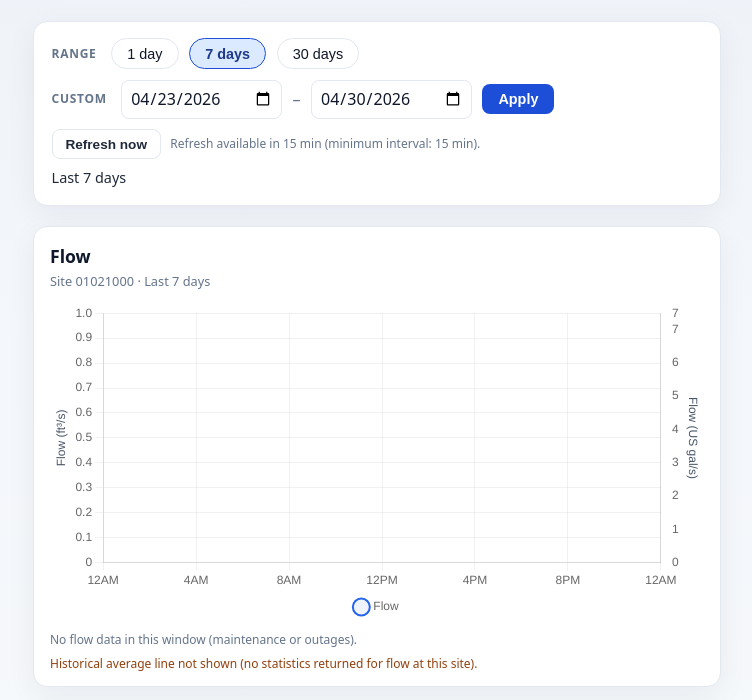
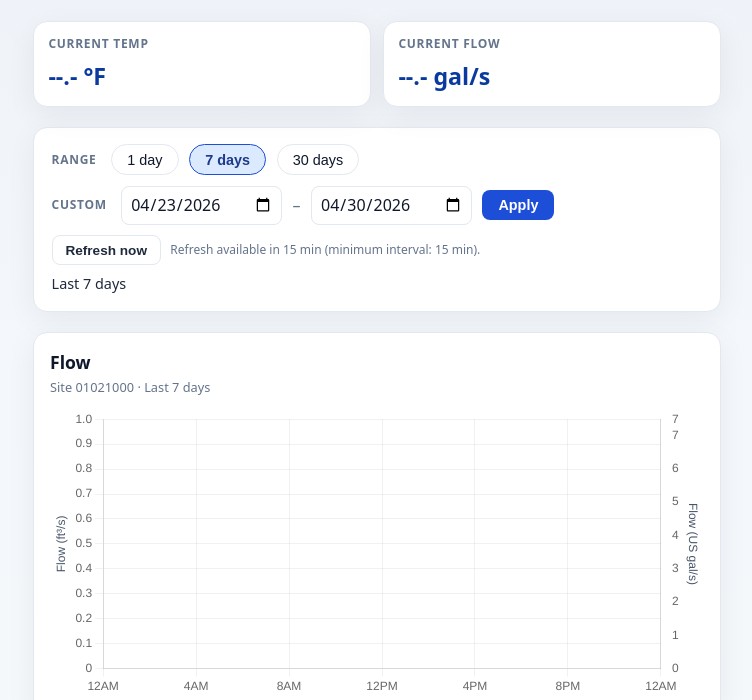
Before and after one commit to downeasternman/St.-Croix-River-Data, a website built with Vite: page index.html in a window 1280 px wide. Shown: the part 93-793 px from the top of the page, without its empty margins (263-1015 px from the left). Built offline with nearby package versions, Linux system fonts and the light colour scheme; files whose address does not match are found by name.

Commit message:
Add current conditions snapshot cards at top of app.
Show latest water temperature in Fahrenheit and flow in gallons per second from the most recent USGS points so users can see current values at a glance.

```diff
--- a/src/main.ts
+++ b/src/main.ts
@@ -30,6 +30,17 @@ app.innerHTML = `
     <h1>St. Croix River</h1>
     <p class="tagline">USGS river flow & water temperature</p>
   </header>
+
+  <section class="snapshot" aria-label="Current river conditions">
+    <article class="snapshot-card">
+      <p class="snapshot-label">Current temp</p>
+      <p class="snapshot-value" id="currentTempF">--.- °F</p>
+    </article>
+    <article class="snapshot-card">
+      <p class="snapshot-label">Current flow</p>
+      <p class="snapshot-value" id="currentFlowGps">--.- gal/s</p>
+    </article>
+  </section>
 
   <section class="controls" aria-label="Time range">
     <div class="presets">
@@ -111,6 +122,8 @@ const el = {
   endDate: document.getElementById("endDate") as HTMLInputElement,
   refreshBtn: document.getElementById("refreshBtn") as HTMLButtonElement,
   refreshInfo: document.getElementById("refreshInfo")!,
+  currentTempF: document.getElementById("currentTempF")!,
+  currentFlowGps: document.getElementById("currentFlowGps")!,
 };
 
 function setBusy(busy: boolean) {
@@ -223,6 +236,8 @@ async function load() {
 
   el.metaQ.textContent = `Site ${SITE_DISCHARGE} · ${el.rangeSummary.textContent}`;
   el.metaT.textContent = `Site ${SITE_TEMP} · ${el.rangeSummary.textContent}`;
+  el.currentTempF.textContent = "--.- °F";
+  el.currentFlowGps.textContent = "--.- gal/s";
   el.footQ.textContent = "";
   el.footT.textContent = "";
   el.histNoteQ.hidden = true;
@@ -274,6 +289,8 @@ async function load() {
     if (ptsQ.length === 0) {
       el.footQ.textContent = "No flow data in this window (maintenance or outages).";
     } else {
+      const currentFlowGps = ptsQ[ptsQ.length - 1].value * GAL_PER_CUBIC_FOOT;
+      el.currentFlowGps.textContent = `${currentFlowGps.toFixed(1)} gal/s`;
       const last = parsedQ.lastQualifierCodes?.length
         ? ` · Codes: ${parsedQ.lastQualifierCodes.join(", ")}`
         : "";
@@ -285,6 +302,8 @@ async function load() {
     if (ptsT.length === 0) {
       el.footT.textContent = "No temperature data in this window.";
     } else {
+      const currentTempF = ptsT[ptsT.length - 1].value;
+      el.currentTempF.textContent = `${currentTempF.toFixed(1)} °F`;
       const last = parsedT.lastQualifierCodes?.length
         ? ` · Codes: ${parsedT.lastQualifierCodes.join(", ")}`
         : "";
--- a/src/style.css
+++ b/src/style.css
@@ -54,6 +54,37 @@ body {
   margin: 0.35rem 0 0;
   color: var(--muted);
   font-size: 0.95rem;
+}
+
+.snapshot {
+  display: grid;
+  grid-template-columns: repeat(2, minmax(0, 1fr));
+  gap: 0.75rem;
+  margin-bottom: 1.25rem;
+}
+
+.snapshot-card {
+  background: var(--surface);
+  border: 1px solid var(--border);
+  border-radius: var(--radius);
+  padding: 0.8rem 0.9rem;
+  box-shadow: var(--shadow);
+}
+
+.snapshot-label {
+  margin: 0;
+  font-size: 0.75rem;
+  text-transform: uppercase;
+  letter-spacing: 0.06em;
+  color: var(--muted);
+  font-weight: 600;
+}
+
+.snapshot-value {
+  margin: 0.35rem 0 0;
+  font-size: clamp(1.1rem, 4vw, 1.45rem);
+  font-weight: 700;
+  color: #0b3a9f;
 }
 
 .controls {
```
